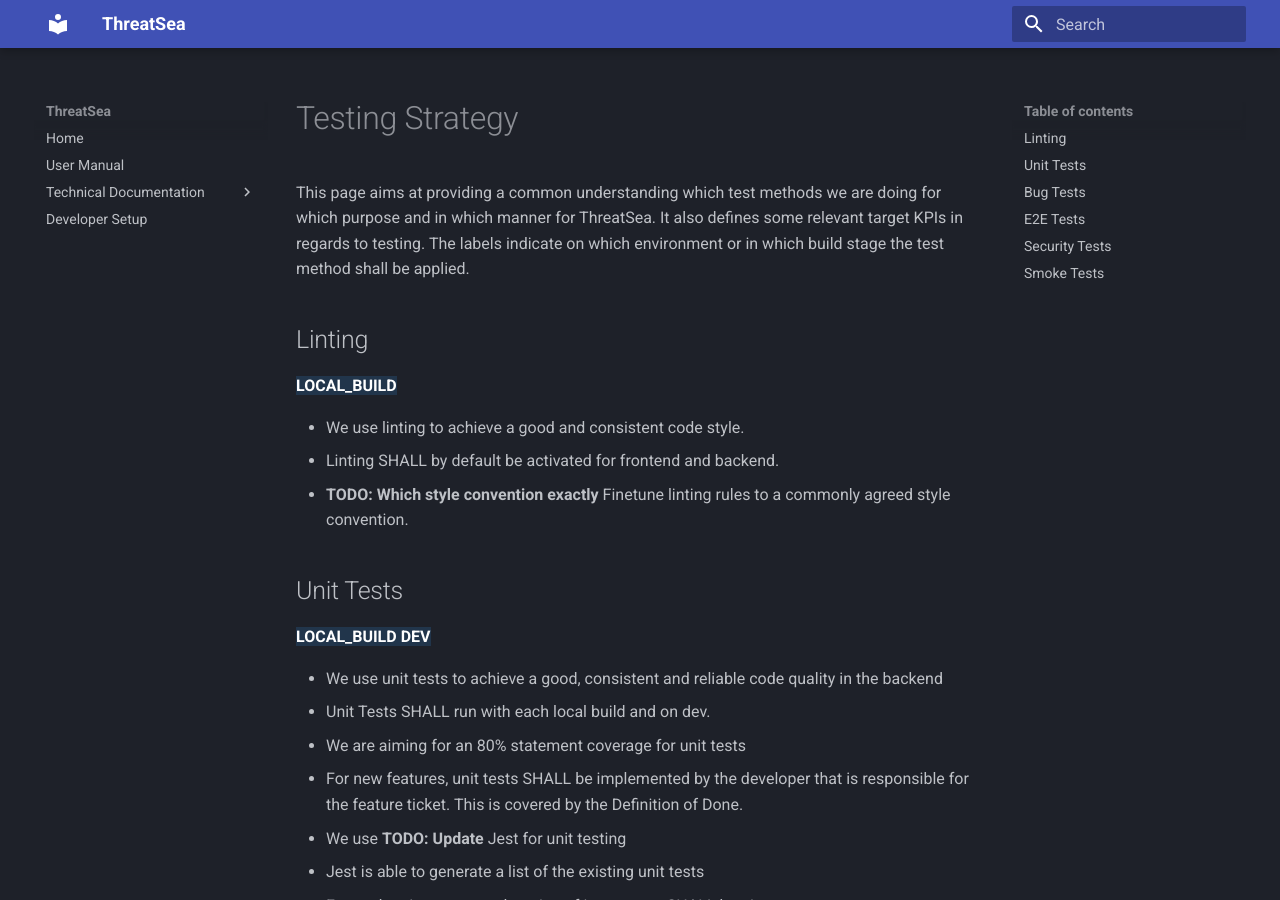
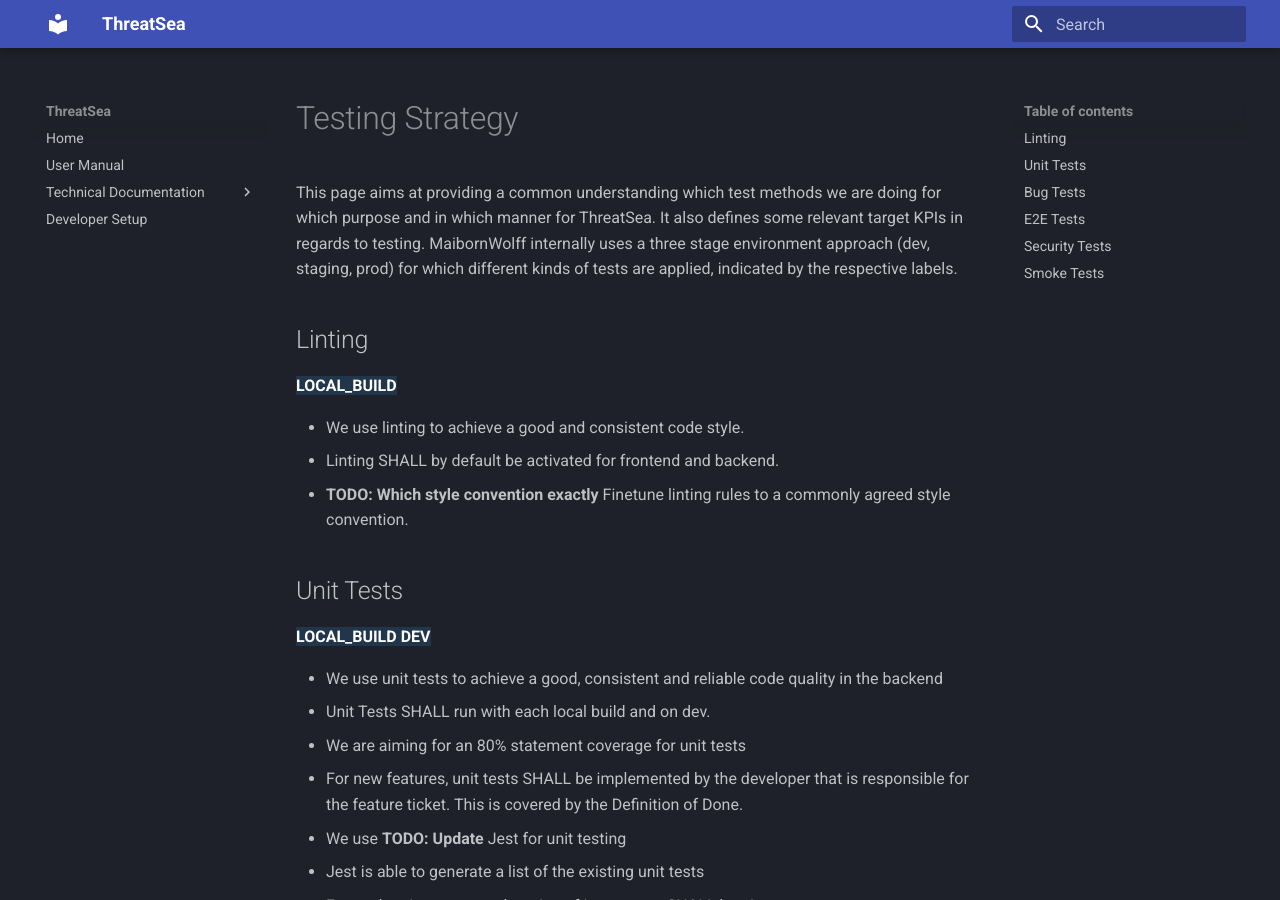
Before and after one commit to MaibornWolff/ThreatSea, an MkDocs documentation site: the page built from gh-pages/Testing.md, in a window 1280 px wide and 900 px high. Built offline with MkDocs 1.6.1 and Material for MkDocs 9.7.7, drawn with Linux system fonts in a browser that asks for light colours; old or Windows-style settings are respelled for this version of MkDocs.

Commit message:
docs: Updated Testing.md with hint on environment stage concept at MW

```diff
--- a/gh-pages/Testing.md
+++ b/gh-pages/Testing.md
@@ -2,7 +2,7 @@
 # Testing Strategy
 This page aims at providing a common understanding which test methods we are doing for which purpose and in which manner for ThreatSea.
 It also defines some relevant target KPIs in regards to testing.
-The labels indicate on which environment or in which build stage the test method shall be applied.
+MaibornWolff internally uses a three stage environment approach (dev, staging, prod) for which different kinds of tests are applied, indicated by the respective labels.
 
 ## Linting
 <container style="background-color:rgba(35,60,87,.75);color:white;">
```
